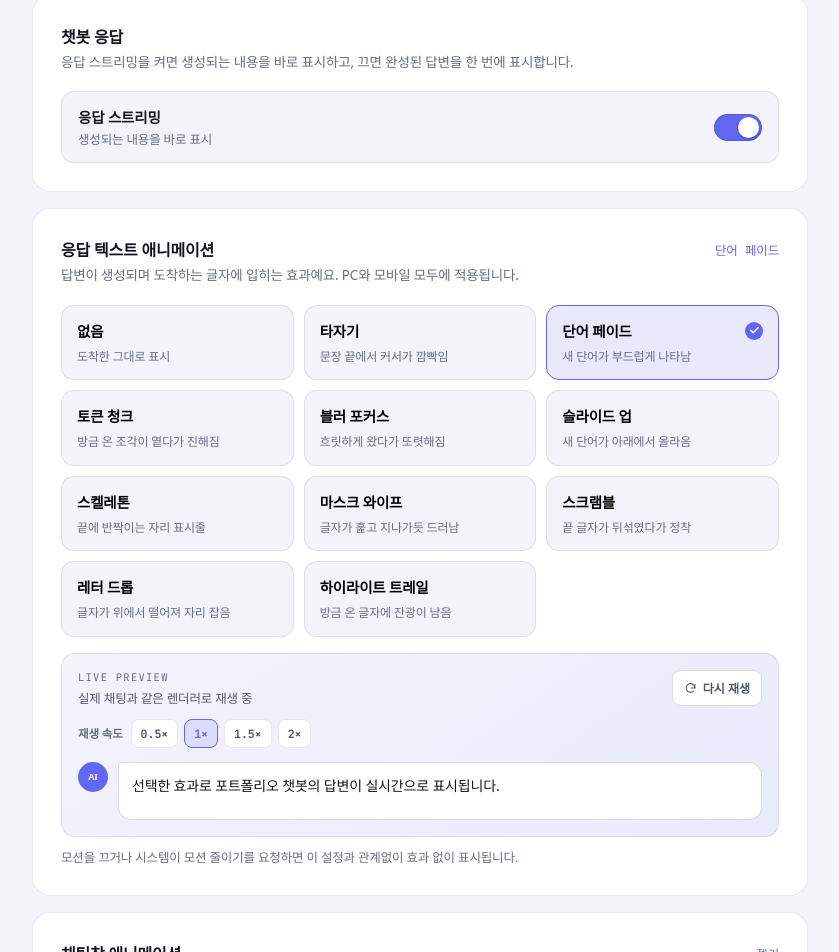
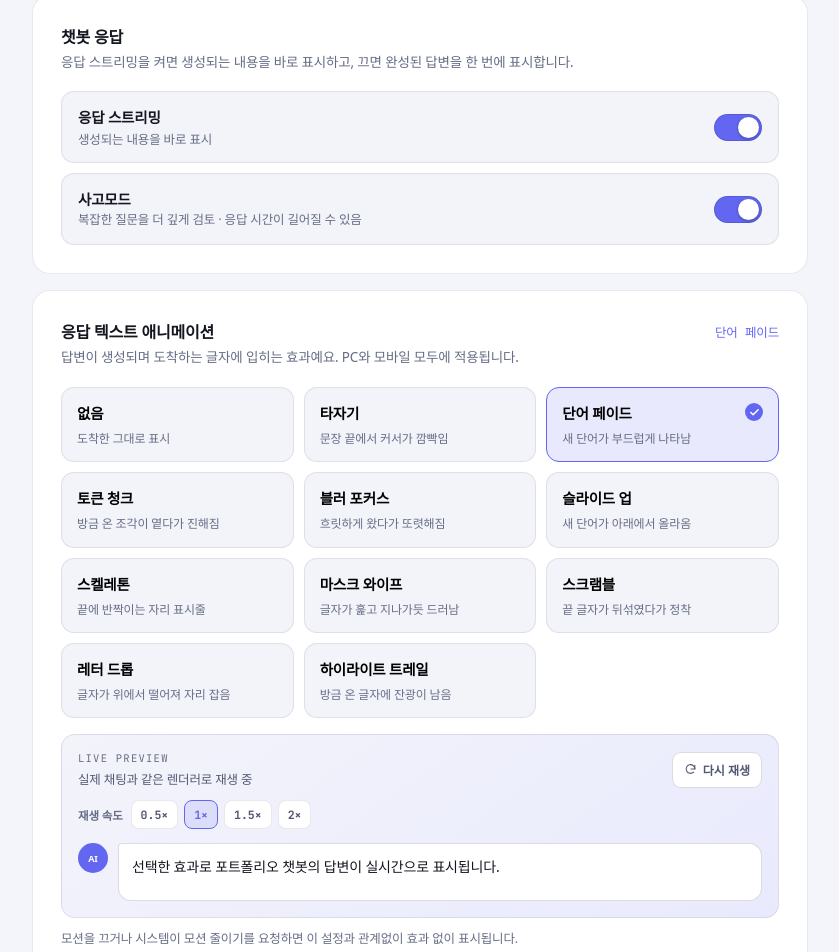
Before and after one commit to s-work-song/ssw-portfolio, a Next.js app in the folder web/: page /settings in a window 1280 px wide. Shown: the part 1507-2459 px from the top of the page, without its empty margins (220-1059 px from the left). Built offline with nearby package versions, Linux system fonts and the light colour scheme; a web font is replaced by a local one.

Commit message:
채팅: 사고모드 설정과 오류 상태 보완

```diff
--- a/web/src/app/settings/page.tsx
+++ b/web/src/app/settings/page.tsx
@@ -47,6 +47,8 @@ export default function SettingsPage() {
   const {
     streamingEnabled,
     setStreamingEnabled,
+    reasoningEnabled,
+    setReasoningEnabled,
     chatAnimation,
     setChatAnimation,
     streamAnimation,
@@ -97,6 +99,7 @@ export default function SettingsPage() {
   const resetAllSettings = () => {
     resetTheme();
     setStreamingEnabled(true);
+    setReasoningEnabled(true);
     setChatAnimation(DEFAULT_CHAT_ANIMATION);
     setStreamAnimation(DEFAULT_CHAT_STREAM_ANIMATION);
   };
@@ -580,6 +583,51 @@ export default function SettingsPage() {
                 />
               </button>
             </div>
+            <div style={{ display: "flex", alignItems: "center", justifyContent: "space-between", gap: "14px", padding: "14px 16px", marginTop: "10px", borderRadius: "13px", background: "var(--bg-elev-2)", border: "1px solid var(--border)" }}>
+              <div>
+                <div id="chat-reasoning-title" style={{ fontSize: "14.5px", fontWeight: 600 }}>사고모드</div>
+                <div id="chat-reasoning-description" style={{ fontSize: "12.5px", color: "var(--text-mute)", marginTop: "2px", lineHeight: 1.5 }}>
+                  {reasoningEnabled
+                    ? "복잡한 질문을 더 깊게 검토 · 응답 시간이 길어질 수 있음"
+                    : "빠른 일반 응답 · 내부 추론 단계 생략"}
+                </div>
+              </div>
+              <button
+                type="button"
+                onClick={() => setReasoningEnabled(!reasoningEnabled)}
+                role="switch"
+                aria-checked={reasoningEnabled}
+                aria-labelledby="chat-reasoning-title"
+                aria-describedby="chat-reasoning-description"
+                style={{
+                  width: "48px",
+                  height: "27px",
+                  borderRadius: "999px",
+                  position: "relative",
+                  cursor: "pointer",
+                  transition: "background .2s",
+                  border: "1px solid var(--border-strong)",
+                  flexShrink: 0,
+                  background: reasoningEnabled ? "var(--accent, #6366f1)" : "var(--bg-elev)",
+                }}
+              >
+                <span
+                  aria-hidden="true"
+                  style={{
+                    position: "absolute",
+                    top: "2px",
+                    left: "2px",
+                    width: "21px",
+                    height: "21px",
+                    borderRadius: "50%",
+                    background: "#fff",
+                    boxShadow: "0 1px 3px rgba(0,0,0,.3)",
+                    transition: "transform .2s",
+                    transform: reasoningEnabled ? "translateX(21px)" : "none",
+                  }}
+                />
+              </button>
+            </div>
           </section>
 
           {/* 응답 텍스트 애니메이션 */}
--- a/web/src/features/chat/ChatContext.tsx
+++ b/web/src/features/chat/ChatContext.tsx
@@ -21,6 +21,7 @@ export interface ChatContextValue {
   audience: AudienceChoice | null;
   tone: Tone;
   streamingEnabled: boolean;
+  reasoningEnabled: boolean;
   /** 사용자가 설정 화면에서 고른 값 그대로다. 설정 UI가 이 값을 표시한다. */
   chatAnimation: ChatAnimation;
   /** 모션 정책까지 반영한 실제 재생 값이다. 위젯은 이 값으로 연출을 고른다. */
@@ -36,6 +37,7 @@ export interface ChatContextValue {
   selectAudience: (audience: AudienceChoice) => void;
   selectTone: (tone: Tone) => void;
   setStreamingEnabled: (enabled: boolean) => void;
+  setReasoningEnabled: (enabled: boolean) => void;
   setChatAnimation: (animation: ChatAnimation) => void;
   setStreamAnimation: (animation: ChatStreamAnimation) => void;
   refreshAvailability: () => Promise<void>;
--- a/web/src/features/chat/ChatProvider.tsx
+++ b/web/src/features/chat/ChatProvider.tsx
@@ -24,6 +24,7 @@ import {
   DEFAULT_CHAT_ANIMATION,
   DEFAULT_CHAT_STREAM_ANIMATION,
   GREETING,
+  REASONING_STORAGE_KEY,
   STREAMING_STORAGE_KEY,
   STREAM_ANIMATION_STORAGE_KEY,
   TONES,
@@ -164,6 +165,7 @@ export function ChatProvider({ children }: Readonly<{ children: ReactNode }>) {
   const [audience, setAudience] = useState<AudienceChoice | null>(null);
   const [tone, setTone] = useState<Tone>("official");
   const [streamingEnabled, setStreamingEnabledState] = useState(true);
+  const [reasoningEnabled, setReasoningEnabledState] = useState(true);
   const [chatAnimation, setChatAnimationState] = useState<ChatAnimation>(
     DEFAULT_CHAT_ANIMATION,
   );
@@ -190,6 +192,26 @@ export function ChatProvider({ children }: Readonly<{ children: ReactNode }>) {
   const nextId = useCallback((prefix: string) => {
     idRef.current += 1;
     return `${prefix}-${idRef.current}`;
+  }, []);
+
+  useEffect(() => {
+    let updateTimer: number | undefined;
+    try {
+      const stored = window.localStorage.getItem(REASONING_STORAGE_KEY);
+      if (stored === "true" || stored === "false") {
+        updateTimer = window.setTimeout(
+          () => setReasoningEnabledState(stored === "true"),
+          0,
+        );
+      } else if (stored !== null) {
+        window.localStorage.setItem(REASONING_STORAGE_KEY, "true");
+      }
+    } catch {
+      // 저장소를 사용할 수 없어도 서버 기본값과 같은 사고모드 ON으로 동작한다.
+    }
+    return () => {
+      if (updateTimer !== undefined) window.clearTimeout(updateTimer);
+    };
   }, []);
 
   useEffect(() => {
@@ -544,6 +566,7 @@ export function ChatProvider({ children }: Readonly<{ children: ReactNode }>) {
         audience: audienceToApi(pending.audienceOverride ?? audience),
         tone,
         pageContext,
+        reasoningEnabled,
       };
       const shouldStream = streamingEnabled;
       let streamingMessageId: string | undefined;
@@ -652,7 +675,6 @@ export function ChatProvider({ children }: Readonly<{ children: ReactNode }>) {
           );
         }
         retryRef.current = pending;
-        void refreshAvailability();
         setError(
           requestError instanceof ChatApiError
             ? requestError.message
@@ -669,7 +691,7 @@ export function ChatProvider({ children }: Readonly<{ children: ReactNode }>) {
       audience,
       nextId,
       pageContext,
-      refreshAvailability,
+      reasoningEnabled,
       streamingEnabled,
       tone,
     ],
@@ -736,6 +758,15 @@ export function ChatProvider({ children }: Readonly<{ children: ReactNode }>) {
     }
   }, []);
 
+  const setReasoningEnabled = useCallback((enabled: boolean) => {
+    setReasoningEnabledState(enabled);
+    try {
+      window.localStorage.setItem(REASONING_STORAGE_KEY, String(enabled));
+    } catch {
+      // 저장 실패가 현재 브라우저 세션의 설정 변경을 막지는 않는다.
+    }
+  }, []);
+
   const setChatAnimation = useCallback((animation: ChatAnimation) => {
     if (!CHAT_ANIMATIONS.includes(animation)) return;
     setChatAnimationState(animation);
@@ -797,6 +828,7 @@ export function ChatProvider({ children }: Readonly<{ children: ReactNode }>) {
       audience,
       tone,
       streamingEnabled,
+      reasoningEnabled,
       chatAnimation,
       effectiveChatAnimation,
       streamAnimation,
@@ -808,6 +840,7 @@ export function ChatProvider({ children }: Readonly<{ children: ReactNode }>) {
       selectAudience: setAudience,
       selectTone,
       setStreamingEnabled,
+      setReasoningEnabled,
       setChatAnimation,
       setStreamAnimation,
       refreshAvailability,
@@ -833,7 +866,9 @@ export function ChatProvider({ children }: Readonly<{ children: ReactNode }>) {
       completeCloseAnimation,
       retry,
       refreshAvailability,
+      reasoningEnabled,
       setChatAnimation,
+      setReasoningEnabled,
       setStreamAnimation,
       setStreamingEnabled,
       selectTone,
--- a/web/src/features/chat/constants.ts
+++ b/web/src/features/chat/constants.ts
@@ -13,6 +13,7 @@ export const GREETING =
 
 export const TONE_STORAGE_KEY = "portfolio-chat-tone";
 export const STREAMING_STORAGE_KEY = "portfolio-chat-streaming";
+export const REASONING_STORAGE_KEY = "portfolio-chat-reasoning";
 export const CHAT_ANIMATION_STORAGE_KEY = "portfolio-chat-animation";
 
 export const TONES: readonly Tone[] = ["official", "manager", "mascot"];
--- a/web/src/features/chat/types.ts
+++ b/web/src/features/chat/types.ts
@@ -110,6 +110,7 @@ export interface ChatRequest {
   audience: ApiAudience;
   tone: Tone;
   pageContext: PageContext;
+  reasoningEnabled: boolean;
 }
 
 export interface ChatStatusResponse {
```
